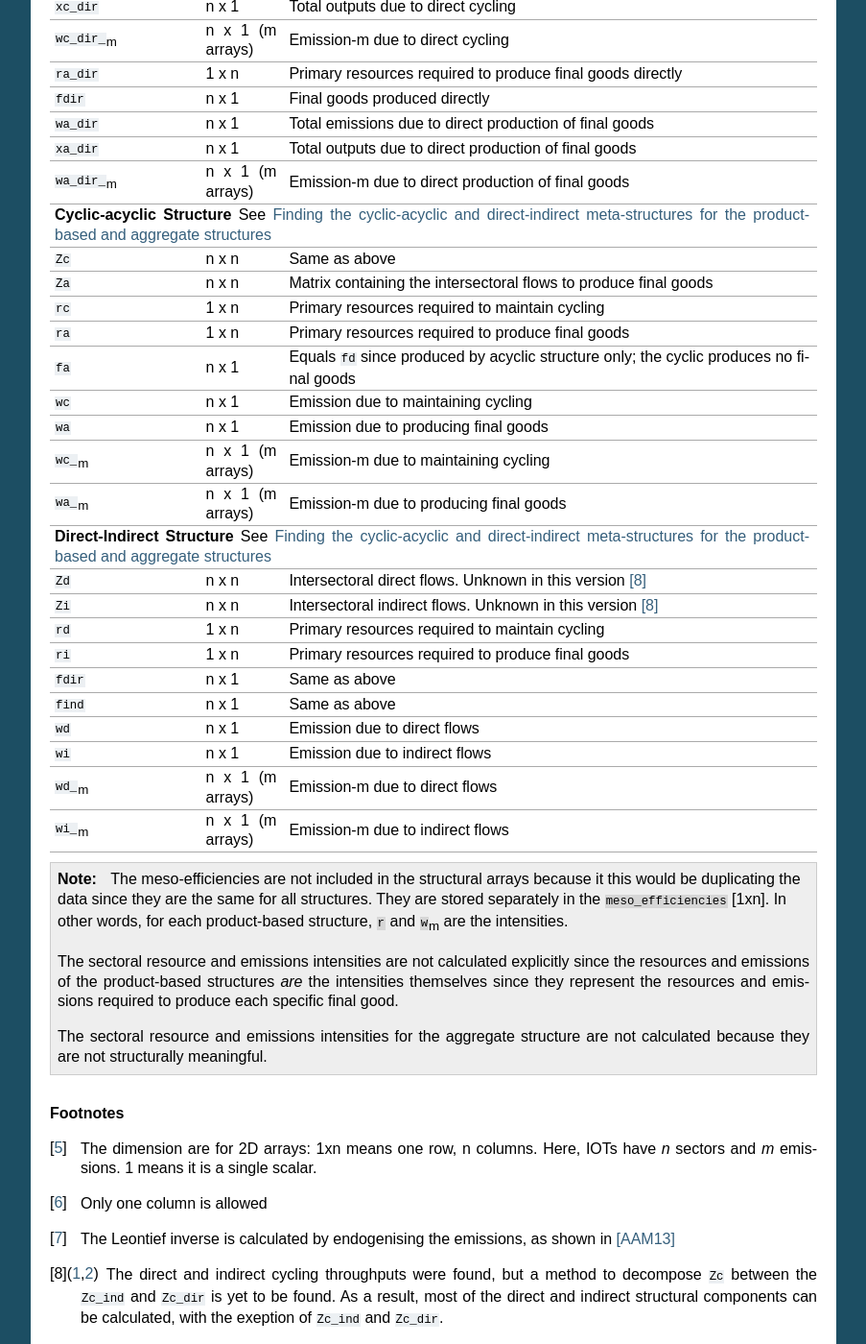
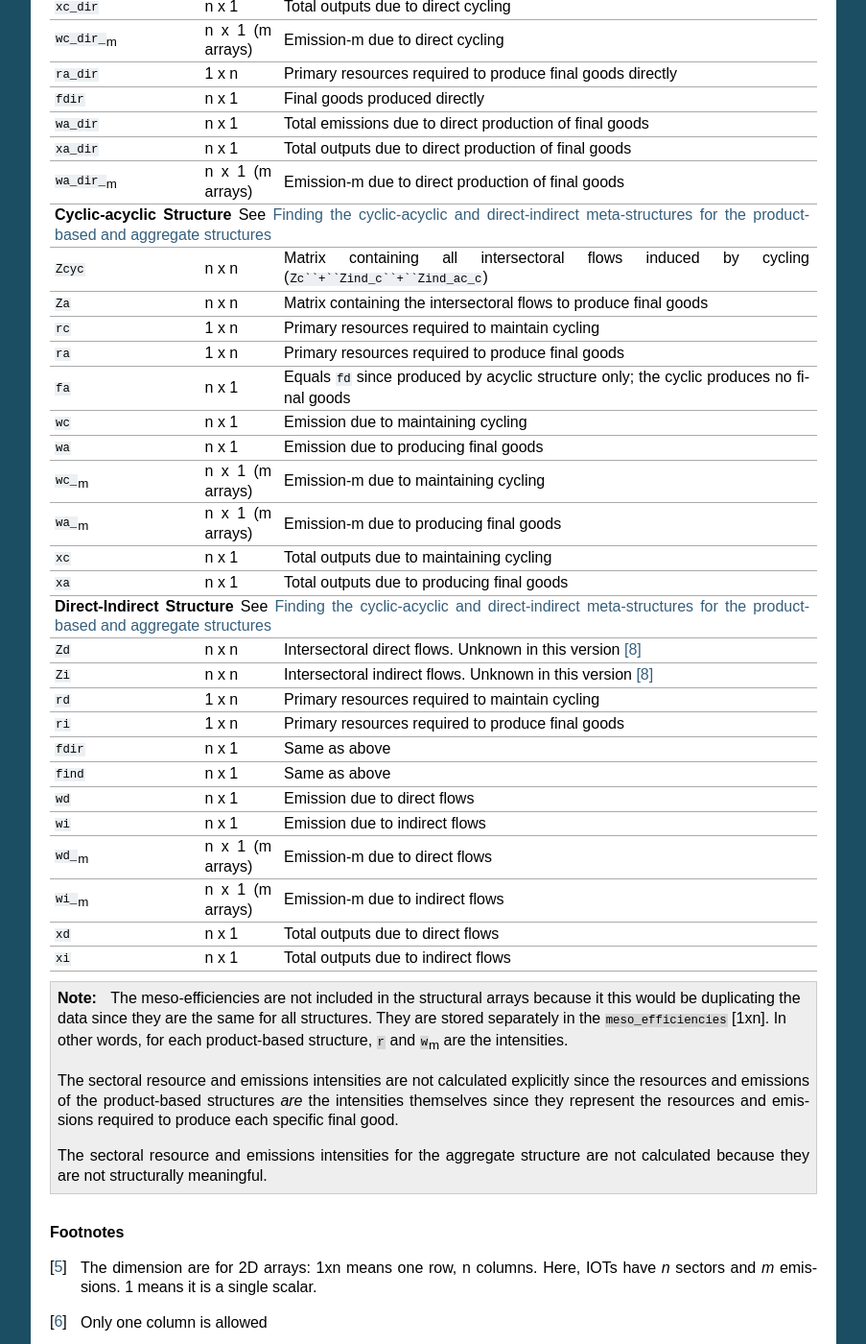
Before and after one commit to Friedsoap/MetabX, a Sphinx documentation site: the page built from DOC/source/internal_data_structure.rst, in a window 1280 px wide and 1400 px high, scrolled down 1792 px. Shown: the whole window at 96% size, without its empty margins (198-1101 px from the left). Built offline with Sphinx 7.4.7, drawn with Linux system fonts in a browser that asks for light colours.

Commit message:
DOCs: added xa, xc, xd and xi as vars

```diff
--- a/DOC/source/internal_data_structure.rst
+++ b/DOC/source/internal_data_structure.rst
@@ -167,7 +167,9 @@ The structure of ``actual_structure_dictionary`` and of each entry in ``product_
 | **Cyclic-acyclic\  Structure**                                           |
 | See :ref:`meta_str`                                                      |
 +------------------------+------------+------------------------------------+
-| ``Zc``                 | n x n      | Same as above                      |
+| ``Zcyc``               | n x n      | Matrix containing all intersectoral|
+|                        |            | flows induced by cycling           |
+|                        |            | (``Zc``+``Zind_c``+``Zind_ac_c``)  |
 +------------------------+------------+------------------------------------+
 | ``Za``                 | n x n      | Matrix containing the intersectoral|
 |                        |            | flows to produce final goods       |
@@ -193,6 +195,12 @@ The structure of ``actual_structure_dictionary`` and of each entry in ``product_
 +------------------------+------------+------------------------------------+
 | ``wa_``:sub:`m`        | n x 1      | Emission-m due to                  |
 |                        | (m arrays) | producing final goods              |
++------------------------+------------+------------------------------------+
+| ``xc``                 | n x 1      | Total outputs due to               |
+|                        |            | maintaining cycling                |
++------------------------+------------+------------------------------------+
+| ``xa``                 | n x 1      | Total outputs due to               |
+|                        |            | producing final goods              |
 +------------------------+------------+------------------------------------+
 | **Direct-Indirect Structure**                                            |
 | See :ref:`meta_str`                                                      |
@@ -224,6 +232,12 @@ The structure of ``actual_structure_dictionary`` and of each entry in ``product_
 +------------------------+------------+------------------------------------+
 | ``wi_``:sub:`m`        | n x 1      | Emission-m due to                  |
 |                        | (m arrays) | indirect flows                     |
++------------------------+------------+------------------------------------+
+| ``xd``                 | n x 1      | Total outputs due to               |
+|                        |            | direct flows                       |
++------------------------+------------+------------------------------------+
+| ``xi``                 | n x 1      | Total outputs due to               |
+|                        |            | indirect flows                     |
 +------------------------+------------+------------------------------------+
 
 .. note::
```
